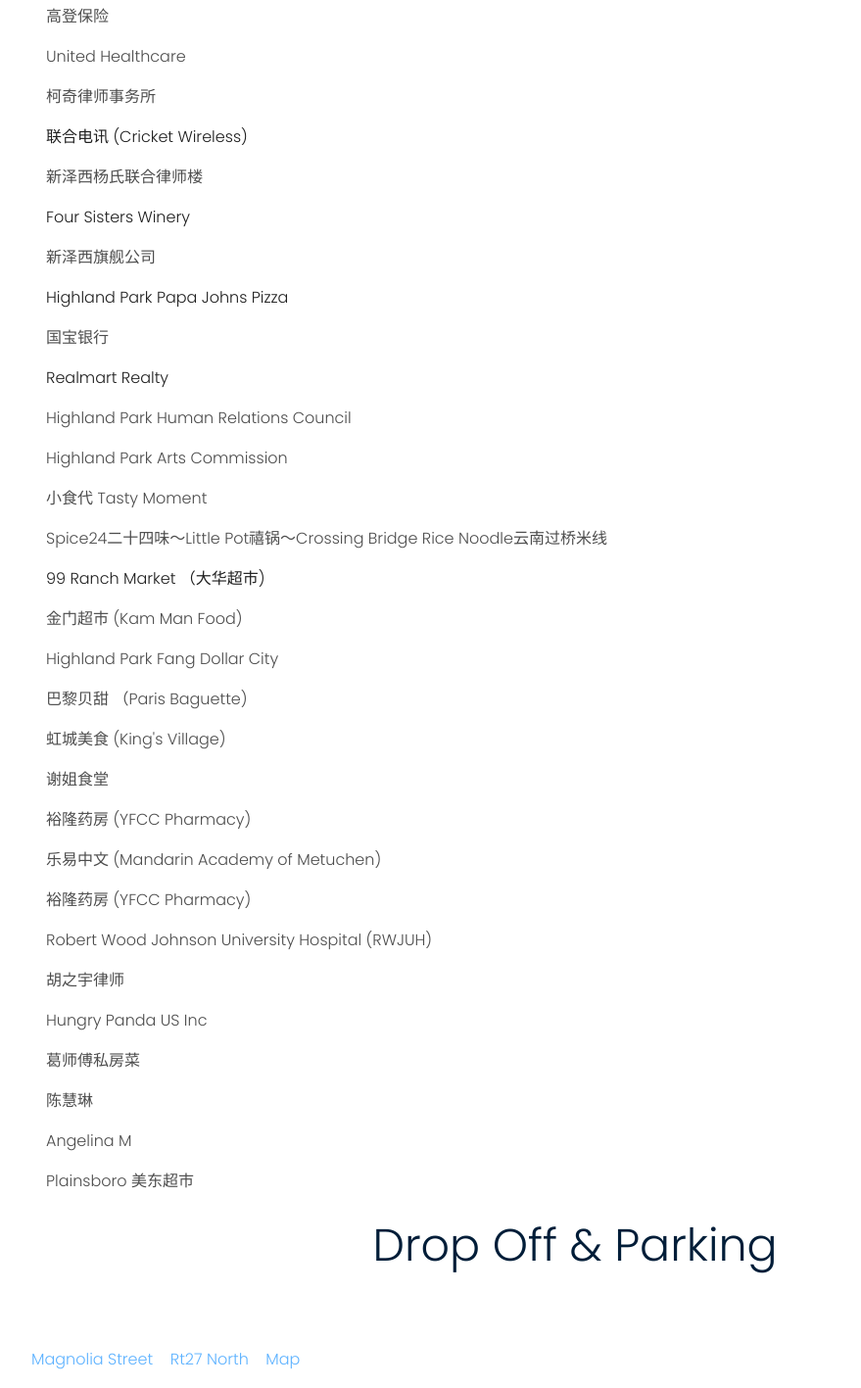
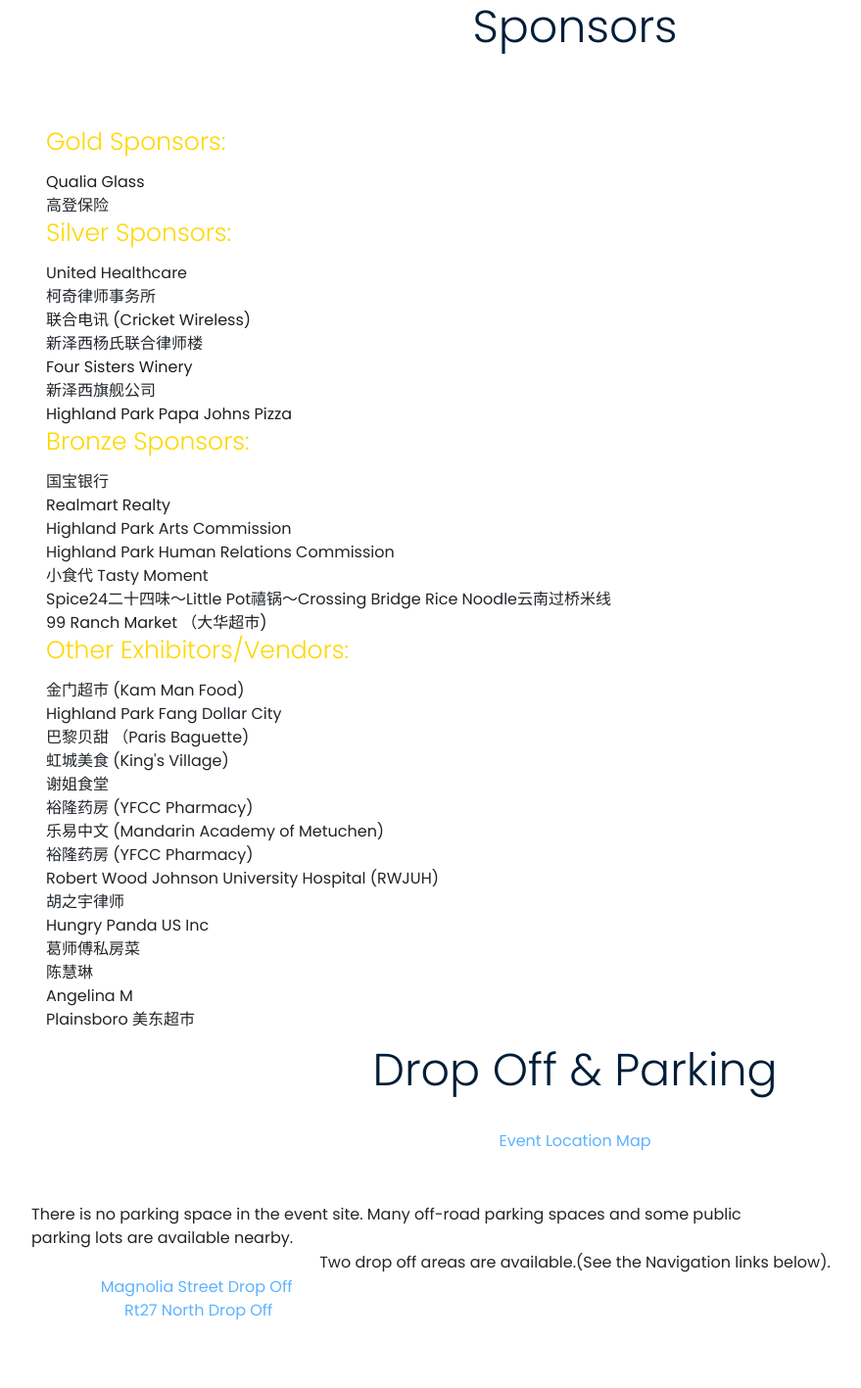
Before and after one commit to njhpca/njhpca.github.io, a plain HTML site: page midautumn-2023.html in a window 1280 px wide. Shown: the part 1443-2860 px from the top of the page at 98% size, without its empty margins (53-932 px from the left). Drawn offline with Linux system fonts and the light colour scheme.

Commit message:
add addtional sponsors

```diff
--- a/midautumn-2023.html
+++ b/midautumn-2023.html
@@ -143,6 +143,7 @@
             </div>
         </div>
     </div>
+</div>
 
 
 <div class="about_info_area">
@@ -164,7 +165,9 @@
                     <h3>Performers</h3>
                 </div>
             </div>
-                <div class="col-xl-12">
+            <div class="row">
+                <div class="col-xl-2"></div>
+                <div class="col-xl-8">
                     <ul>
                         <li>尚武武术中心(Wushu-Kungfu Fitness Center)</li>
                         <li>新州歌舞队(New Jersey Dance Troupe)</li>
@@ -183,90 +186,162 @@
 
                         <li>愛迪生中文學校 (Edison Chinese School)</li>
                     </ul>
+                </div>
+                <div class="col-xl-2"></div>
+            </div>
+        </div>
 
-
+        <div class="row align-items-center">
             <div class="col-xl-12">
                 <div class="section_title text-center mb-50">
                     <h3>Sponsors</h3>
                 </div>
             </div>
-
-
+            <div class="col-xl-12">
+                <div class="col-xl-2 col-md-2 col-lg-2"></div>
+                <div class="col-xl-8 col-md-8 col-lg-8">
+                    <p style="font-size: 25px;color: gold"> Gold Sponsors:</p>
                 </div>
-                <div class="col-xl-12">
-                <div class="col-xl-12">
-                    <p><a href="http://www.qualiaglass.com" target="_blank">Qualia Glass</a></p>
-                    <p>高登保险</p>
+                <div class="col-xl-2 col-md-2 col-lg-2"></div>
             </div>
 
 
             <div class="col-xl-12">
-                    <p>United Healthcare</p>
-                    <p>柯奇律师事务所</p>
-                    <p><a href="https://www.cricketwireless.com/" target="_blank">联合电讯 (Cricket Wireless)</a></p>
-                    <p>新泽西杨氏联合律师楼 </p>
-                    <p><a href="http://www.foursisterswinery.com" target="_blank">Four Sisters Winery</a></p>
+                <div class="col-xl-2 col-md-2 col-lg-2"></div>
+                <div class="col-xl-8 col-md-8 col-lg-8">
+                    <ul>
+                        <li><a href="http://www.qualiaglass.com" target="_blank">Qualia Glass</a></li>
+                        <li>高登保险</li>
+                    </ul>
                 </div>
-
-
-
+                <div class="col-xl-2 col-md-2 col-lg-2"></div>
+            </div>
             <div class="col-xl-12">
-                    <p>新泽西旗舰公司</p>
-                    <p><a href="https://www.papajohns.com/" target="_blank"> Highland Park Papa Johns Pizza</a></p>
-                    <p>国宝银行</p>
-                    <p><a href="http://www.realmart.com" target="_blank"> Realmart Realty</a></p>
-                    <p>Highland Park Human Relations Council</p>
-                    <p>Highland Park Arts Commission </p>
-                    <p>小食代 Tasty Moment</p>
-                    <p>Spice24二十四味～Little Pot禧锅～Crossing Bridge Rice Noodle云南过桥米线</p>
-                    <p><a href="https://www.99ranch.com/" target="_blank"> 99 Ranch Market （大华超市)</a></p>
-
-
+                <div class="col-xl-2 col-md-2 col-lg-2"></div>
+                <div class="col-xl-8 col-md-8 col-lg-8">
+                    <p style="font-size: 25px;color: gold"> Silver Sponsors:</p>
+                </div>
+                <div class="col-xl-2 col-md-2 col-lg-2"></div>
             </div>
 
             <div class="col-xl-12">
-                    <p>金门超市 (Kam Man Food)</p>
-                    <p>Highland Park Fang Dollar City</p>
-                    <p>巴黎贝甜 （Paris Baguette)</p>
-                    <p>虹城美食 (King's Village)</p>
-                    <p>谢姐食堂</p>
-                    <p>裕隆药房 (YFCC Pharmacy)</p>
-                    <p>乐易中文 (Mandarin Academy of Metuchen)</p>
-                    <p>裕隆药房 (YFCC Pharmacy)</p>
-                    <p>Robert Wood Johnson University Hospital (RWJUH)</p>
-                    <p>胡之宇律师</p>
-                    <p>Hungry Panda US Inc</p>
-                    <p>葛师傅私房菜</p>
-                    <p>陈慧琳</p>
-                    <p>Angelina M</p>
-                    <p>Plainsboro 美东超市 </p>
+                <div class="col-xl-2 col-md-2 col-lg-2"></div>
+                <div class="col-xl-8 col-md-8 col-lg-8">
+                    <ul>
+                        <li>United Healthcare</li>
+                        <li>柯奇律师事务所</li>
+                        <li><a href="https://www.cricketwireless.com/" target="_blank">联合电讯 (Cricket Wireless)</a>
+                        </li>
+                        <li>新泽西杨氏联合律师楼</li>
+                        <li><a href="http://www.foursisterswinery.com" target="_blank">Four Sisters Winery</a></li>
+                        <li>新泽西旗舰公司</li>
+                        <li><a href="https://www.papajohns.com/" target="_blank"> Highland Park Papa Johns Pizza</a>
+                        </li>
+                    </ul>
+                </div>
+                <div class="col-xl-2 col-md-2 col-lg-2"></div>
+            </div>
+            <div class="col-xl-12">
+                <div class="col-xl-2 col-md-2 col-lg-2"></div>
+                <div class="col-xl-8 col-md-8 col-lg-8">
+                    <p style="font-size: 25px;color: gold"> Bronze Sponsors:</p>
+                </div>
+                <div class="col-xl-2 col-md-2 col-lg-2"></div>
             </div>
 
+            <div class="col-xl-12">
+                <div class="col-xl-2 col-md-2 col-lg-2"></div>
+                <div class="col-xl-8 col-md-8 col-lg-8">
+                    <ul>
+                        <li>国宝银行</li>
+                        <li><a href="http://www.realmart.com" target="_blank"> Realmart Realty</a></li>
+                        <li>Highland Park Arts Commission</li>
+                        <li>Highland Park Human Relations Commission</li>
+                        <li>小食代 Tasty Moment</li>
+                        <li>Spice24二十四味～Little Pot禧锅～Crossing Bridge Rice Noodle云南过桥米线</li>
+                        <li><a href="https://www.99ranch.com/" target="_blank"> 99 Ranch Market （大华超市)</a></li>
+                    </ul>
+                </div>
+                <div class="col-xl-2 col-md-2 col-lg-2"></div>
+            </div>
+            <div class="col-xl-12">
+                <div class="col-xl-2 col-md-2 col-lg-2"></div>
+                <div class="col-xl-8 col-md-8 col-lg-8">
+                    <p style="font-size: 25px;color: gold"> Other Exhibitors/Vendors:</p>
+                </div>
+                <div class="col-xl-2 col-md-2 col-lg-2"></div>
+            </div>
+
+            <div class="col-xl-12">
+                <div class="col-xl-2 col-md-2 col-lg-2"></div>
+                <div class="col-xl-8 col-md-8 col-lg-8">
+                    <ul>
+                        <li>金门超市 (Kam Man Food)</li>
+                        <li>Highland Park Fang Dollar City</li>
+                        <li>巴黎贝甜 （Paris Baguette)</li>
+                        <li>虹城美食 (King's Village)</li>
+                        <li>谢姐食堂</li>
+                        <li>裕隆药房 (YFCC Pharmacy)</li>
+                        <li>乐易中文 (Mandarin Academy of Metuchen)</li>
+                        <li>裕隆药房 (YFCC Pharmacy)</li>
+                        <li>Robert Wood Johnson University Hospital (RWJUH)</li>
+                        <li>胡之宇律师</li>
+                        <li>Hungry Panda US Inc</li>
+                        <li>葛师傅私房菜</li>
+                        <li>陈慧琳</li>
+                        <li>Angelina M</li>
+                        <li>Plainsboro 美东超市</li>
+                    </ul>
+                </div>
+                <div class="col-xl-2 col-md-2 col-lg-2"></div>
+            </div>
 
             <div class="row align-items-center">
                 <div class="col-xl-12">
                     <div class="section_title text-center mb-50">
                         <h3>Drop Off & Parking</h3>
+                        <a href="img/2023-HP-Mid-Autumn-festival-dropoff-parking.png" target="_blank"
+                           style="color: #5DB2FF;">
+                            Event Location Map </a>
                     </div>
                 </div>
+
                 <div class="col-xl-12">
-                        <p>
+
+                    <div class="col-xl-2 col-md-2 col-lg-2"></div>
+                    <div class="col-xl-8 col-md-8 col-lg-8">
+                        There is no parking space in the event site.
+                        Many off-road parking spaces and some public parking lots are available nearby.
+
+                    </div>
+                    <div class="col-xl-2 col-md-2 col-lg-2"></div>
+
+                </div>
+                <div class="col-xl-12">
+                    <div class="section_title text-center mb-50">
+                        Two drop off areas are available.(See the Navigation links below).
+
+                        <div class="col-xl-2 col-md-2 col-lg-2">
+                        </div>
+                        <div class="col-xl-4 col-md-4 col-lg-4">
                             <a href="https://www.google.com/maps/place/40%C2%B029'51.3%22N+74%C2%B025'43.5%22W/@40.497578,-74.4313146,428m/data=!3m2!1e3!4b1!4m4!3m3!8m2!3d40.497578!4d-74.428745?entry=ttu"
                                target="_blank" style="color: #5DB2FF;">
-                                Magnolia Street</a> &nbsp;&nbsp;
+                                Magnolia Street Drop Off</a> &nbsp;&nbsp;
+                        </div>
+                        <div class="col-xl-4 col-md-4 col-lg-4">
                             <a href="https://www.google.com/maps/place/40%C2%B029'55.2%22N+74%C2%B025'45.1%22W/@40.49867,-74.4298254,107m/data=!3m2!1e3!4b1!4m4!3m3!8m2!3d40.49867!4d-74.429183?entry=ttu"
                                target="_blank" style="color: #5DB2FF;">
-                                Rt27 North </a>&nbsp;&nbsp;
+                                Rt27 North Drop Off</a>&nbsp;&nbsp;
+                        </div>
+                        <div class="col-xl-2 col-md-2 col-lg-2">
 
-                            <a href="img/2023-HP-Mid-Autumn-festival-dropoff-parking.png" target="_blank"
-                               style="color: #5DB2FF;">
-                                Map</a></p>
+                        </div>
+                    </div>
 
 
                 </div>
             </div>
 
-            </div>
         </div>
     </div>
 </div>
```
Also changed, not shown: index.html (+37 -25 lines), img/papa-johns.jpeg (deleted), img/papa-johns.png (added), 1 other file. Lines whose indentation alone changed are shown as unchanged.
